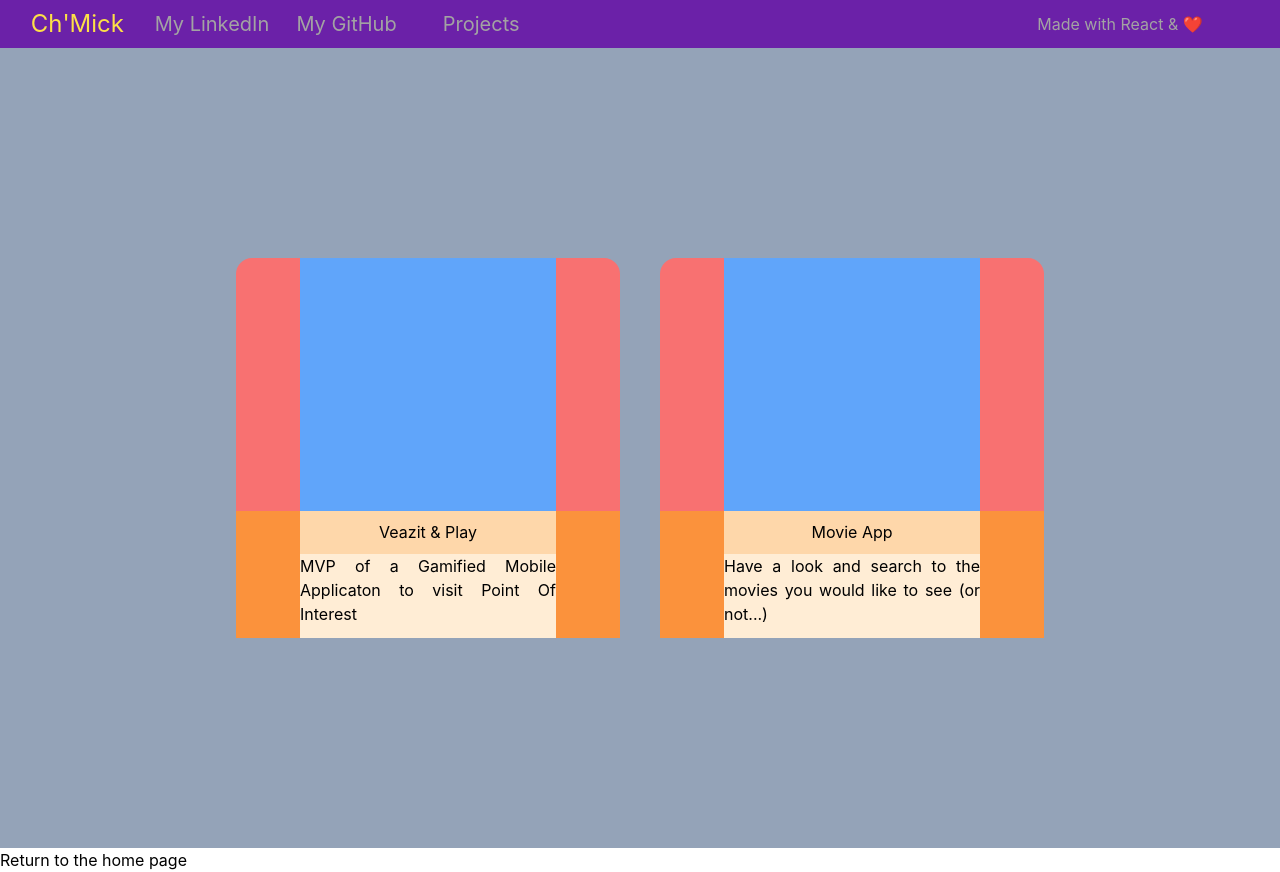
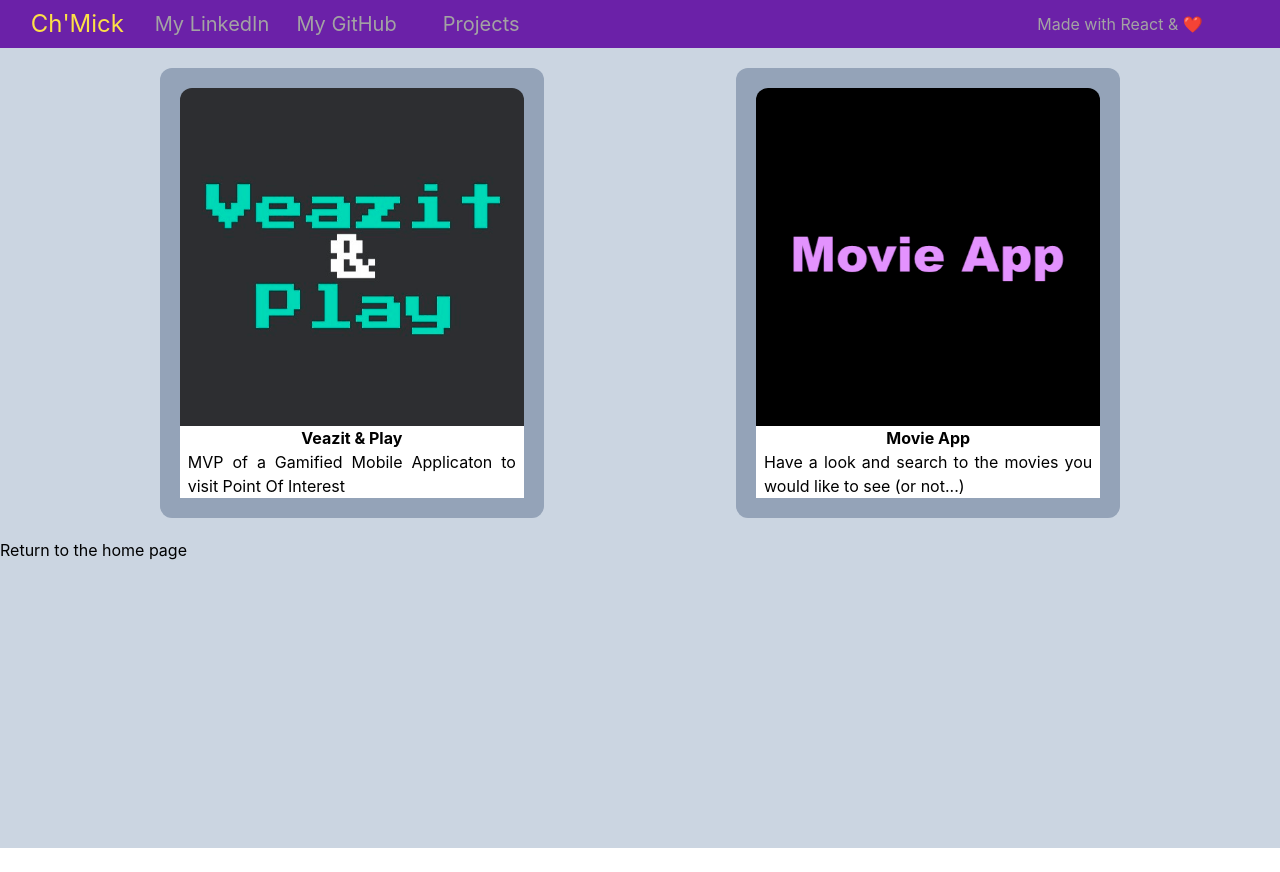
Before and after one commit to chmick15/CV, a React (Create React App) app: page /projects in a window 1280 px wide. After the commit the page ends 848 px from the top, so only its background shows below. Built offline with nearby package versions, Linux system fonts and the light colour scheme.

Commit message:
project page ok

```diff
--- a/src/pages/Projects.js
+++ b/src/pages/Projects.js
@@ -3,32 +3,72 @@ import React from "react";
 const Projects = () => {
 
     return (
-        <div className="bg-slate-400 h-full w-full flex pt-10 px-5 justify-center items-center flex-col md:flex-row">
-            <a href="/project/mvp" className="bg-red-400 h-1/2 w-full mb-10 sm:h-1/2 sm:w-96 rounded-t-2xl cursor-pointer flex flex-col mx-5 items-center justify-center hover:opacity-50">
-                <div className="bg-blue-400 w-2/3 h-2/3">
-                </div>
-                <div className="bg-orange-400 w-full h-1/3 flex flex-col justify-center items-center">
-                    <div className="bg-orange-200 w-2/3 h-1/3 flex flex-row justify-center items-center">
+        <div className='grid grid-cols-1 md:grid-cols-2 justify-self-center p-5'>
+            <div className="w-2/3 justify-self-center bg-slate-400 rounded-xl cursor-pointer hover:opacity-80 mb-5 md:mb-0 p-5">
+                <a href="/project/mvp" >
+                    <img
+                    src="coverVeazit.jpg"
+                    alt="Veazit & Play"
+                    className="rounded-t-xl"
+                    />
+                    <div className="bg-white">
+                        <div className="text-center font-bold">
                             <p>Veazit & Play</p>
                         </div>
-                    <div className="bg-orange-100 w-2/3 h-2/3 text-justify">
+                        <div className="text-justify px-2">
                             <p>MVP of a Gamified Mobile Applicaton to visit Point Of Interest</p>
                         </div>
                     </div>
                 </a>
-            <a href="/project/movies" className="bg-red-400 h-1/2 w-full mb-10 sm:h-1/2 sm:w-96 rounded-t-2xl cursor-pointer flex flex-col mx-5 items-center justify-center hover:opacity-50">
-                <div className="bg-blue-400 w-2/3 h-2/3">
             </div>
-                <div className="bg-orange-400 w-full h-1/3 flex flex-col justify-center items-center">
-                    <div className="bg-orange-200 w-2/3 h-1/3 flex flex-row justify-center items-center">
-                        <p>Movie App </p>
+                <div className="w-2/3 justify-self-center bg-slate-400 rounded-xl cursor-pointer hover:opacity-80 p-5">
+                    <a href="/project/movies">
+                    <img
+                    src="coverMovie.png"
+                    alt="Movie App"
+                    className="rounded-t-xl"
+                    />
+                    <div className="bg-white">
+                        <div className="text-center font-bold">
+                            <p>Movie App</p>
                         </div>
-                    <div className="bg-orange-100 w-2/3 h-2/3 text-justify">
+                        <div className="text-justify px-2">
                             <p>Have a look and search to the movies you would like to see (or not...)</p>
                         </div>
                     </div>
                     </a>
                 </div>
+        </div>
+        // <div className="bg-slate-400 h-full w-full flex pt-10 px-5 justify-center items-center flex-col md:flex-row">
+        //     <a href="/project/mvp" className="h-1/2 w-full mb-10 sm:h-1/2 sm:w-96 rounded-t-2xl cursor-pointer flex flex-col mx-5 items-center justify-center hover:opacity-50">
+        //         <div className="bg-blue-400 h-2/3">
+        //             <img
+        //             src="coverVeazit.jpg"
+        //             alt="Veazit & Play"
+        //             className="rounded-t-2xl"/>
+        //         </div>
+        //         <div className="bg-white w-full h-1/3 flex flex-col justify-center items-center">
+        //             <div className="bg-white w-2/3 h-1/3 flex flex-row justify-center items-center">
+        //                 <p>Veazit & Play</p>
+        //             </div>
+        //             <div className="bg-white w-2/3 h-2/3 text-justify">
+        //                 <p>MVP of a Gamified Mobile Applicaton to visit Point Of Interest</p>
+        //             </div>
+        //         </div>
+        //     </a>
+        //     <a href="/project/movies" className="bg-red-400 h-1/2 w-full mb-10 sm:h-1/2 sm:w-96 rounded-t-2xl cursor-pointer flex flex-col mx-5 items-center justify-center hover:opacity-50">
+        //         <div className="bg-blue-400 w-2/3 h-2/3">
+        //         </div>
+        //         <div className="bg-orange-400 w-full h-1/3 flex flex-col justify-center items-center">
+        //             <div className="bg-orange-200 w-2/3 h-1/3 flex flex-row justify-center items-center">
+        //                 <p>Movie App </p>
+        //             </div>
+        //             <div className="bg-orange-100 w-2/3 h-2/3 text-justify">
+        //                 <p>Have a look and search to the movies you would like to see (or not...)</p>
+        //             </div>
+        //         </div>
+        //     </a>
+        // </div>
     )
 };
 
```
Also changed, not shown: public/coverMovie.png (added), public/coverVeazit.jpg (added). Lines whose indentation alone changed are shown as unchanged.
